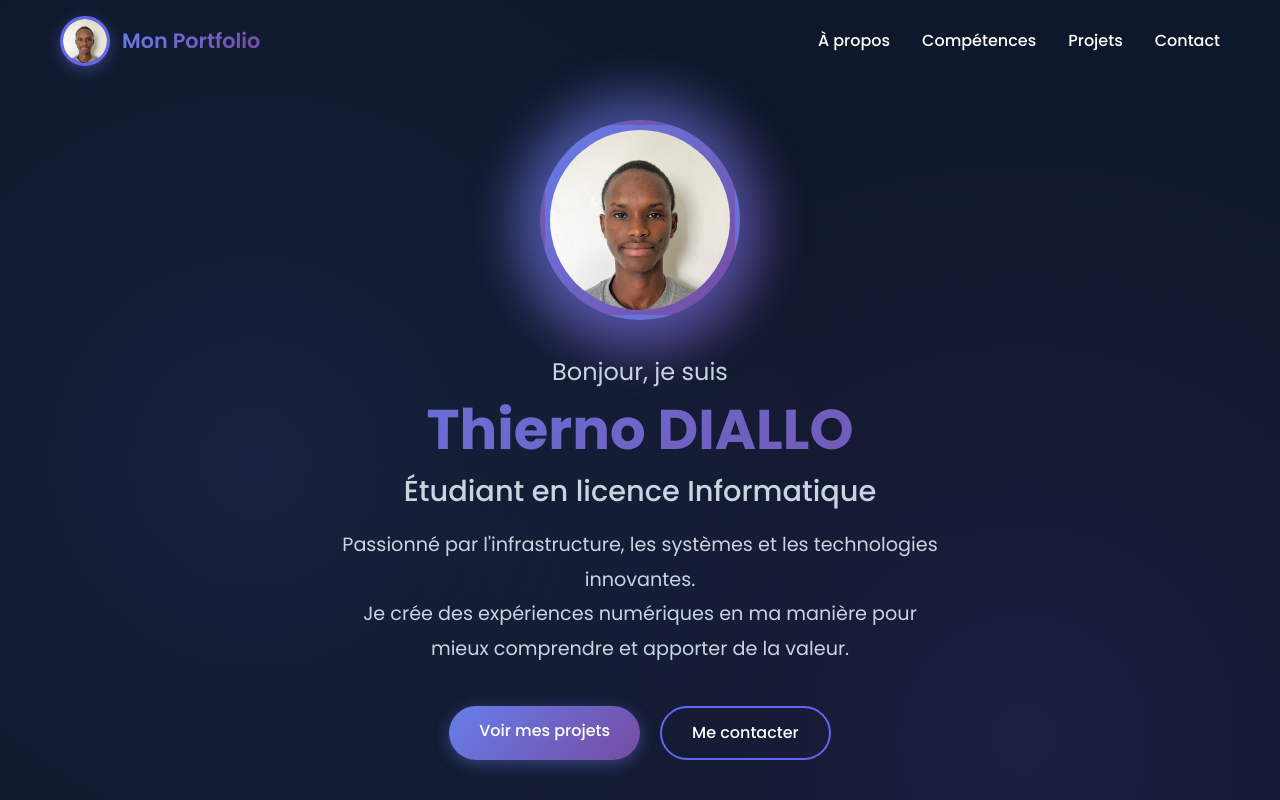
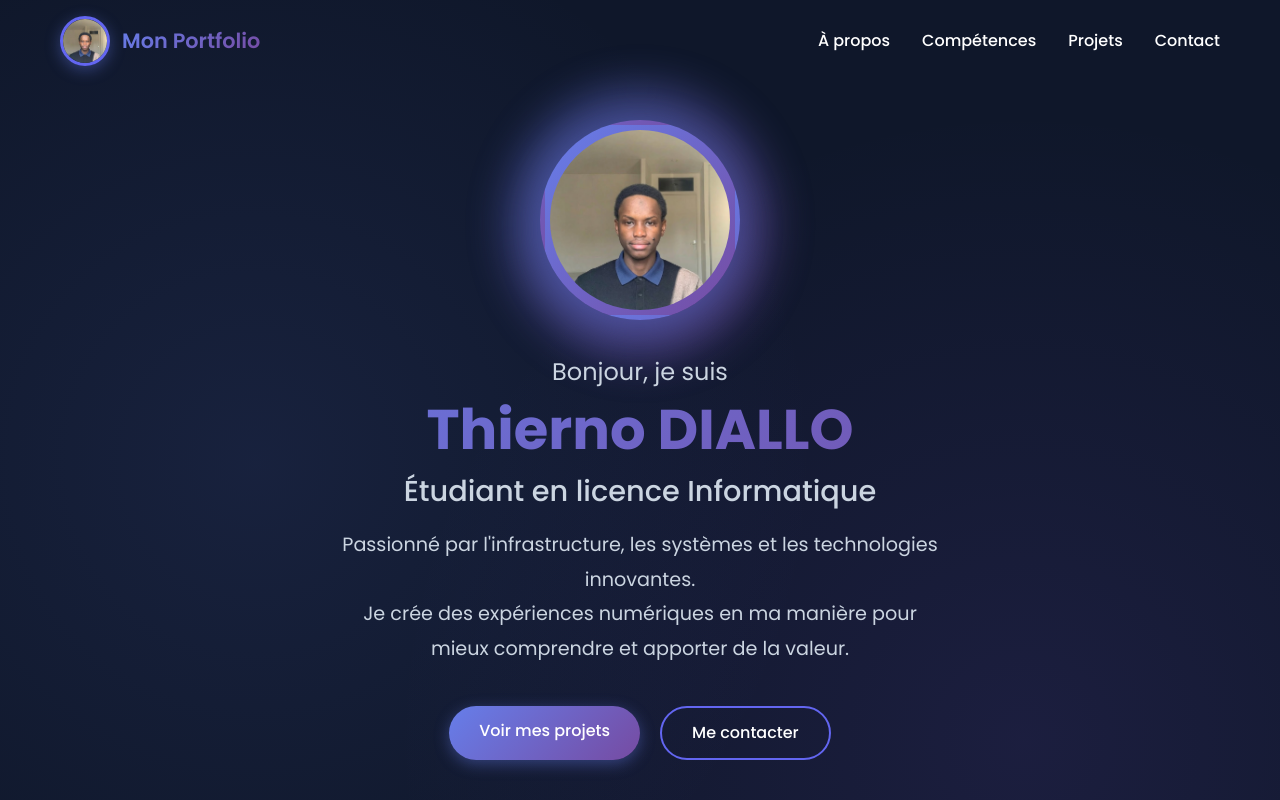
Before and after one commit to ThiernoSadouDiallo/Mon-portfolio, an Angular app: page / in a window 1280 px wide. Shown: the top 800 px of the page. Built offline with nearby package versions, Linux system fonts and the light colour scheme.

Commit message:
Replace profile image with prime.jpg

```diff
--- a/src/app/components/header/header.component.html
+++ b/src/app/components/header/header.component.html
@@ -3,8 +3,8 @@
     <div class="nav-container">
       <div class="logo">
         <div class="logo-image">
-          <img src="assets/maPhoto.jpg" alt="Photo de profil"
-               onerror="this.onerror=null; this.src='assets/maPhoto.jpg'">
+          <img src="assets/prime.jpg" alt="Photo de profil"
+               onerror="this.onerror=null; this.src='assets/prime.jpg'">
         </div>
         <span class="logo-text">Mon Portfolio</span>
       </div>
@@ -29,9 +29,9 @@
   <div class="hero-content">
     <div class="hero-image-container">
       <div class="hero-image-wrapper">
-        <img src="assets/maPhoto.jpg" alt="Photo de profil"
+        <img src="assets/prime.jpg" alt="Photo de profil"
              class="hero-image"
-             onerror="this.onerror=null; this.src='assets/maPhoto.jpg'">
+             onerror="this.onerror=null; this.src='assets/prime.jpg'">
         <div class="image-glow"></div>
       </div>
     </div>
```
